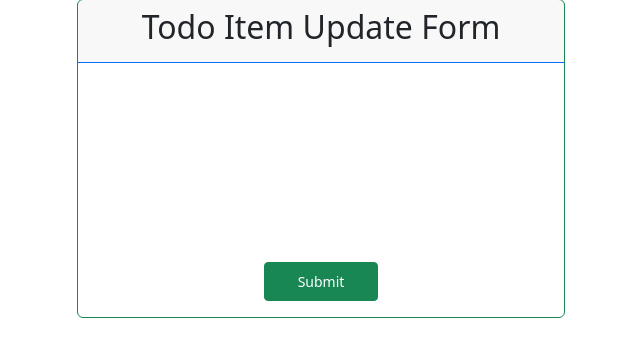
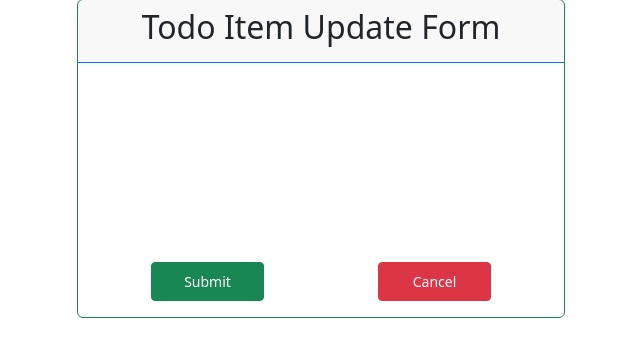
Before and after one commit to NabinPrasadDhungana/ToDo_List_Project, a Django app: template todolist_project/todolist_app/templates/todolist_app/item_update.html in a window 1280 px wide. Shown: the part 139-497 px from the top of the page, without its empty margins (319-959 px from the left). Run offline with Django 3.2, Linux system fonts and the light colour scheme; the template is opened without the code that fills it, so the values that code supplies are empty; some libraries are stand-ins or nearby versions.

Commit message:
Cancel button impplemented in the item-update form

```diff
--- a/todolist_project/todolist_app/templates/todolist_app/item_update.html
+++ b/todolist_project/todolist_app/templates/todolist_app/item_update.html
@@ -18,7 +18,6 @@
                     </div>
                     <div class="form-group my-2">
                         <label class="my-1 fw-bold" for="{{ form.description.id_for_label }}">{{ form.description.label }}</label>
-                        {% comment %} <textarea class="form-control" id="{{ form.description.id_for_label }}" name="{{ form.description.name }}" rows="4"></textarea> {% endcomment %}
                         {{ form.description }}
                     </div>
                     <div class="form-group my-2">
@@ -34,8 +33,9 @@
                         {{form.todo_list}}
                     </div>
                     {% comment %} {{ form.as_p }} {% endcomment %}
-                    <div class="form-group text-center">
+                    <div class="form-group text-center d-flex justify-content-around">
                         <button type="submit" class="btn btn-sm py-2 btn-success w-25">Submit</button>
+                        <a href="{% url 'item_detail' todo_item.todo_list.id todo_item.id %}" class="btn btn-sm py-2 btn-danger w-25">Cancel</a>
                     </div>
                 </form>
             </div>
--- a/todolist_project/todolist_app/views.py
+++ b/todolist_project/todolist_app/views.py
@@ -1,4 +1,5 @@
 from typing import Any
+from django.shortcuts import redirect
 from django.shortcuts import render
 from django.views.generic import TemplateView, DetailView, UpdateView
 from .forms import *
@@ -39,3 +40,8 @@ class ItemUpdateView(UpdateView):
         todo_list_id = self.object.todo_list.id
         item_id = self.object.id
         return reverse('item_detail', kwargs={'id': todo_list_id, 'pk': item_id})
+
+    # def post(self, request, *args, **kwargs):
+    #     if "cancel" in request.POST:
+    #         return redirect(self.get_success_url())
+    #     return super().post(request, *args, **kwargs)
```
Also changed, not shown: todolist_project/db.sqlite3.
